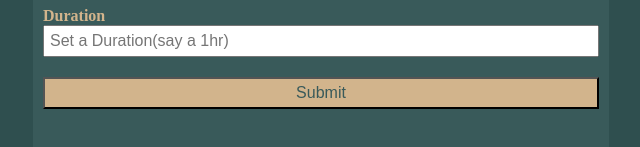
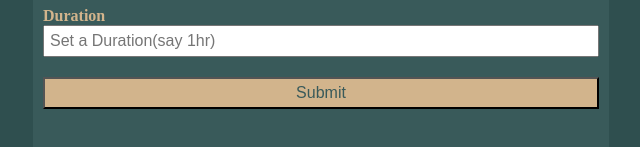
Before and after one commit to Moween/TODOLIST, a plain HTML site: page index.html in a window 1280 px wide. Shown: the part 265-412 px from the top of the page, 319-959 px from the left. Drawn offline with Linux system fonts and the light colour scheme.

Commit message:
Corrected the duration placeholder text.

```diff
--- a/index.html
+++ b/index.html
@@ -21,7 +21,7 @@
         <label for="task">Task</label><br />
         <input type="text" id="task" name="task" placeholder="input task" required><br />
         <label for="duration">Duration</label><br />
-        <input type="text" name="duration" id="duration" required placeholder="Set a Duration(say a 1hr)"><br />
+        <input type="text" name="duration" id="duration" required placeholder="Set a Duration(say 1hr)"><br />
         <button id="btn" type="submit">Submit</button>
       </form>
       <div id="display-todo-list">
```
